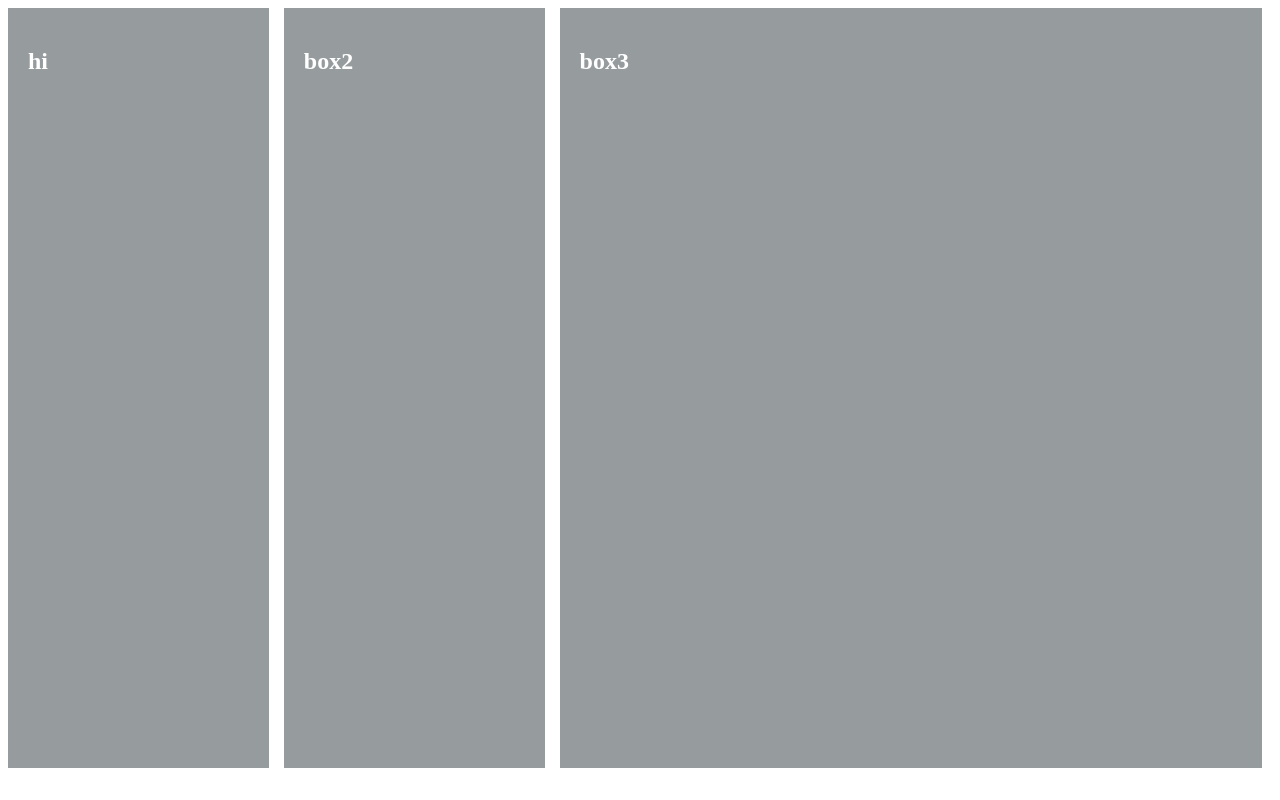
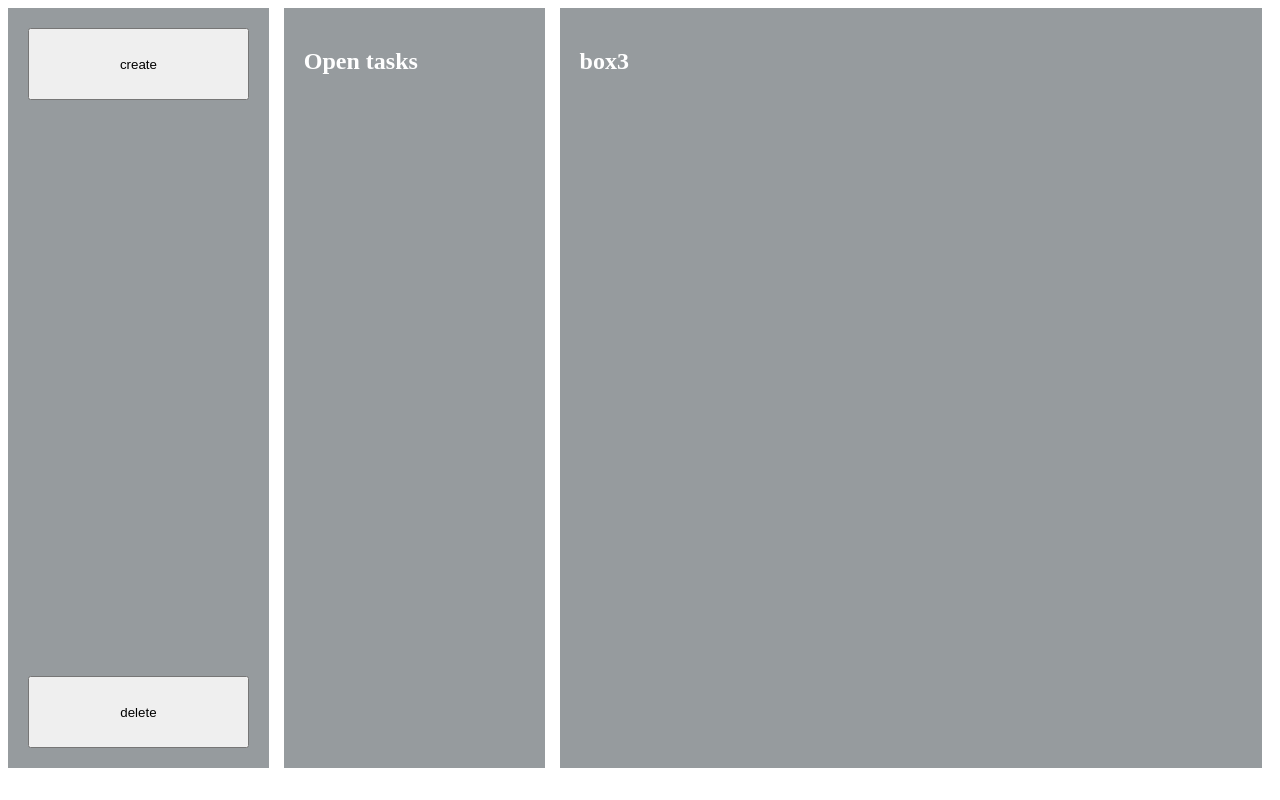
Before and after one commit to lindsayhoutz/scrumBoard, a plain HTML site: page index.html in a window 1280 px wide. Drawn offline with Linux system fonts and the light colour scheme.

Commit message:
button no functionality

```diff
--- a/index.html
+++ b/index.html
@@ -7,10 +7,13 @@
     <title>scrumBoard</title>
 </head>
 <body>
-    <section class="content">
-      <div class="leftBox">  <h1>hi</h1></div>
-     <div class="midBox"> <h1>box2</h1> </div>
-     <div class="rightBox"> <h1>box3</h1> </div>
-    </section>
+    <main class="content">
+      <section class="leftBox">
+        <button class="create">create</button>
+        <button class="delete">delete</button>
+      </section>
+     <section class="midBox"> <h1>Open tasks</h1> </section>
+     <section class="rightBox"> <h1>box3</h1> </section>
+    </main>
 </body>
 </html>
--- a/style.css
+++ b/style.css
@@ -10,8 +10,10 @@
 }
 
 .leftBox {
+    display: flex;
+    flex-direction: column;
+    justify-content: space-between;
     width: 20%;
-    /* margin-bottom: 50%; */
     padding: 20px;
     height: 90vh;
     background-color: var(--backGround);
@@ -35,3 +37,11 @@
         background-color: var(--backGround);
         color: var(--textcolor);
     }
+button{
+width: 100%;
+height: 10%;
+}
+
+.delete{
+
+    }
```
